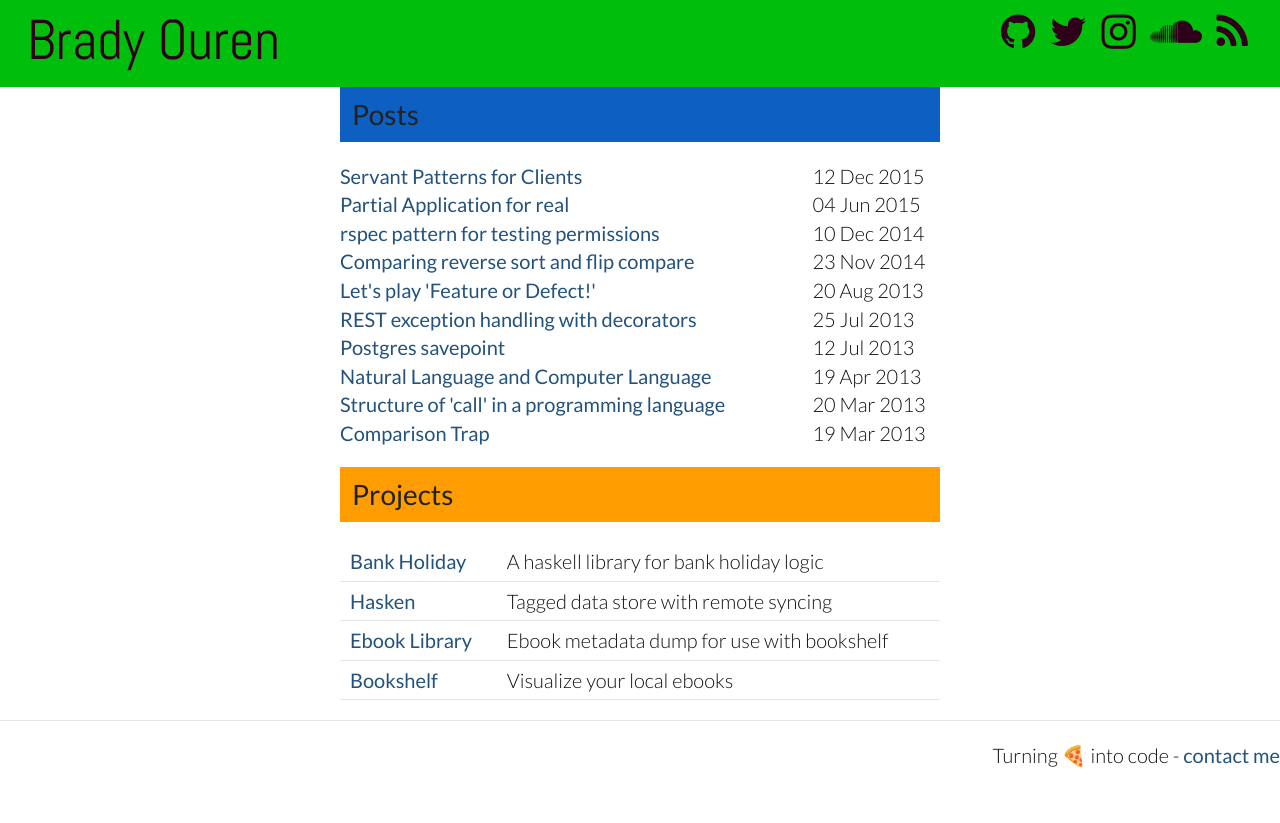
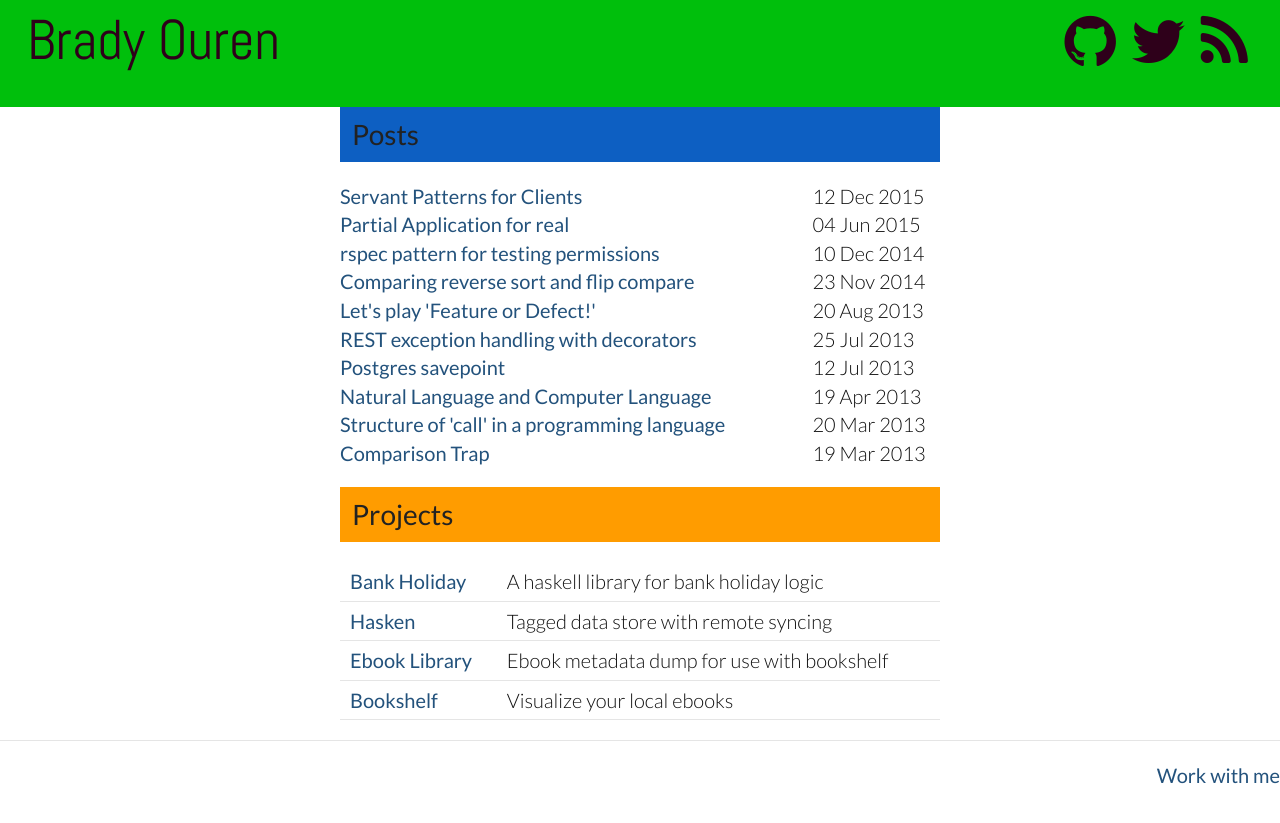
Before and after one commit to tippenein/tippenein.github.io, a Jekyll site: the page built from index.html, in a window 1280 px wide. Shown: the top 823 px of the page. Built offline with Jekyll 4.4.1, drawn with Linux system fonts in a browser that asks for light colours; nearby versions of some CDN libraries.

Commit message:
remove  some icon cruft

```diff
--- a/_layouts/default.html
+++ b/_layouts/default.html
@@ -25,11 +25,9 @@
       </div>
       <div class="col-sm-6">
         <ul class="social list-inline">
-          <li><a class="header-link" href="https://github.com/tippenein"><i class="fa fa-github fa-2x"></i></a></li>
-          <li><a class="header-link" href="https://twitter.com/tippenein"><i class="fa fa-twitter fa-2x"></i></a></li>
-          <li><a class="header-link" href="https://instagram.com/tippenein"><i class="fa fa-instagram fa-2x"></i></a></li>
-          <li><a class="header-link" href="https://soundcloud.com/skoeii"><i class="fa fa-soundcloud fa-2x"></i></a></li>
-          <li><a class="header-link" href="/feed.xml"><i class="fa fa-rss fa-2x"></i></a></li>
+          <li><a class="header-link" href="https://github.com/tippenein"><i class="fa fa-github fa-3x"></i></a></li>
+          <li><a class="header-link" href="https://twitter.com/tippenein"><i class="fa fa-twitter fa-3x"></i></a></li>
+          <li><a class="header-link" href="/feed.xml"><i class="fa fa-rss fa-3x"></i></a></li>
         </ul>
       </div>
     </header>
@@ -41,7 +39,7 @@
     <footer>
       <hr>
       <div class="pull-right">
-        <p class="unicode">{{ site.description }} - <a href="mailto:brady.ouren@gmail.com">contact me</a>
+        <p class="unicode"><a href="mailto:brady@andand.co">Work with me</a></p>
       </div>
     </footer>
   <script src="/assets/javascripts/scale.fix.js"></script>
```
